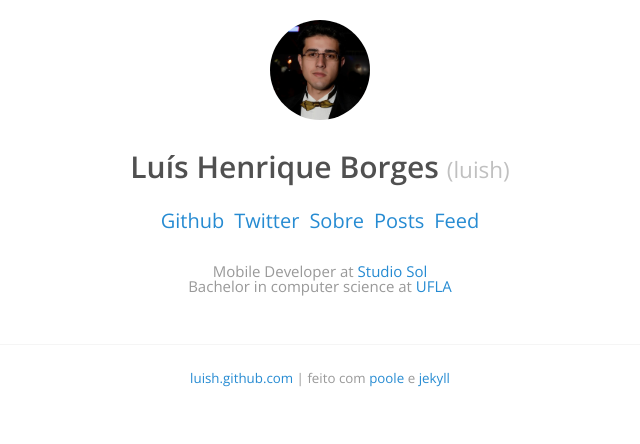
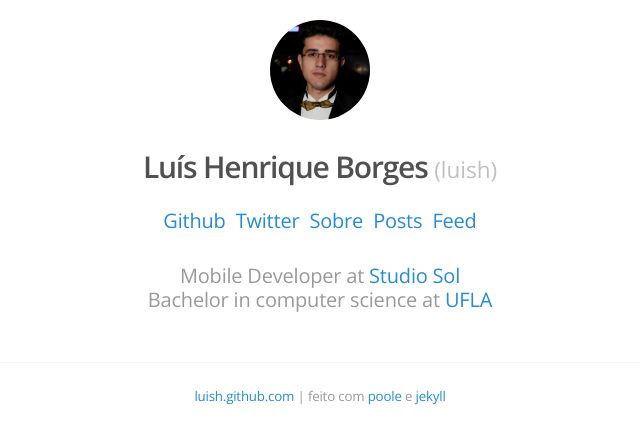
Before and after one commit to luish/luish.github.io, a Jekyll site: the page built from index.html, in a window 1280 px wide. Shown: the top 444 px of the page, without its empty margins (320-960 px from the left). Built offline with Jekyll 4.4.1, drawn with Linux system fonts in a browser that asks for light colours; some web fonts are replaced; Markdown is read by kramdown in place of the engine named in the settings; the list of posts is cut into pages by our own code.

Commit message:
css letter-spacing

```diff
--- a/public/css/style.css
+++ b/public/css/style.css
@@ -5,6 +5,7 @@ body {
   font: 1em/1.5 "Open Sans", "Helvetica Neue", Helvetica, Arial, sans-serif;
   color: #646464;
   font-weight: 300;
+  letter-spacing: -0.01em;
 }
 
 h1, h2, h3, h4, h5, h6, strong, b {
@@ -14,7 +15,7 @@ h1, h2, h3, h4, h5, h6, strong, b {
 blockquote {
     font-family: 'Quattrocento', serif;
     font-weight: 400;
-    margin: 20px 0;
+    margin: 25px 0;
 }
 
 a:hover {
@@ -59,8 +60,7 @@ a:hover {
 
 .masthead .desc {
     margin: 0;
-    line-height: 1;
-    font-size: .75em;
+    line-height: 1.2;
     color: #999;
 }
 
@@ -92,6 +92,10 @@ a:hover {
     border-radius: 50px;
     -moz-border-radius: 50px;
     -webkit-border-radius: 50px;
+}
+
+.post-title, .masthead-title {
+    letter-spacing: -0.04em;
 }
 
 .post-date {
```
